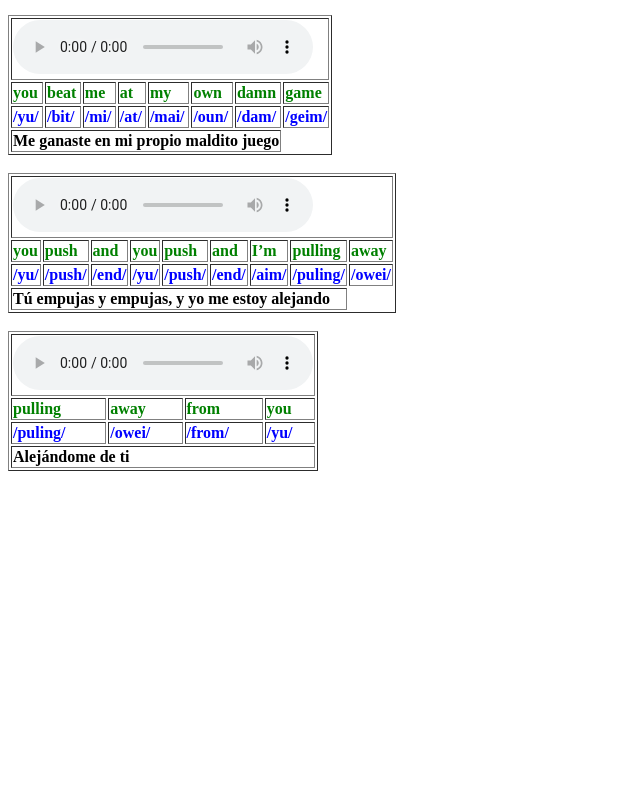
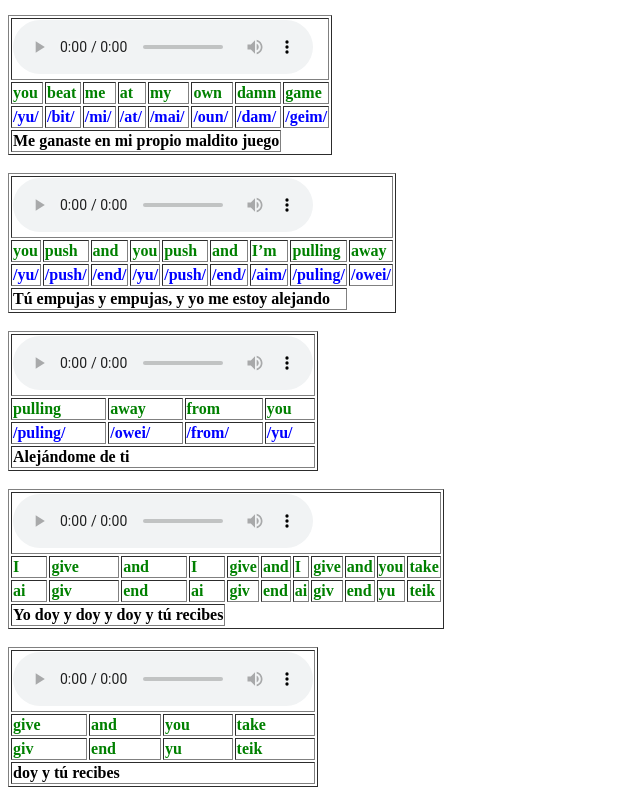
Before and after one commit to Annary-32/Lyrics, a plain HTML site: page index.html in a window 1280 px wide. Shown: the part 1125-1920 px from the top of the page, without its empty margins (0-640 px from the left). Before the commit the page ends 1604 px from the top, so only its background shows below. Drawn offline with Linux system fonts and the light colour scheme.

Commit message:
2 lineas mas de la cancion

```diff
--- a/index.html
+++ b/index.html
@@ -325,5 +325,71 @@
             <td class="translation" colspan="4">Alejándome de ti</td>
         </tr>
     </table>
+       <br> <!-- Salto de tabla -->
+    <table border="1">
+      <tr>
+   <td colspan="11">
+       <audio controls>
+        <source src="Audio\Pulling-away-from-you.mpeg" type="audio/mpeg">
+        Tu navegador no soporta la etiqueta de audio.
+      </audio>
+  </td>
+      </tr>
+        <tr>
+          <td class="english">I</td>
+          <td class="english">give</td>
+           <td class="english">and</td>
+          <td class="english">I</td>
+          <td class="english">give</td>
+           <td class="english">and</td>
+            <td class="english">I</td>
+          <td class="english">give</td>
+           <td class="english">and</td>
+           <td class="english">you</td>
+          <td class="english">take</td>
+        </tr>
+        <tr>
+          <td class="english">ai</td>
+          <td class="english">giv</td>
+           <td class="english">end</td>
+          <td class="english">ai</td>
+          <td class="english">giv</td>
+           <td class="english">end</td>
+           <td class="english">ai</td>
+          <td class="english">giv</td>
+           <td class="english">end</td>
+           <td class="english">yu</td>
+          <td class="english">teik</td>
+        </tr>
+        <tr>
+            <td class="translation" colspan="4">Yo doy y doy y doy y tú recibes</td>
+        </tr>
+    </table>
+       <br> <!-- Salto de tabla -->
+    <table border="1">
+      <tr>
+   <td colspan="11">
+       <audio controls>
+        <source src="Audio\Pulling-away-from-you.mpeg" type="audio/mpeg">
+        Tu navegador no soporta la etiqueta de audio.
+      </audio>
+  </td>
+      </tr>
+        <tr>
+          <td class="english">give</td>
+           <td class="english">and</td>
+           <td class="english">you</td>
+          <td class="english">take</td>
+        </tr>
+        <tr>
+          <td class="english">giv</td>
+           <td class="english">end</td>
+           <td class="english">yu</td>
+          <td class="english">teik</td>
+        </tr>
+        <tr>
+            <td class="translation" colspan="4">doy y tú recibes</td>
+        </tr>
+    </table>
 </body>
 </html>
```
